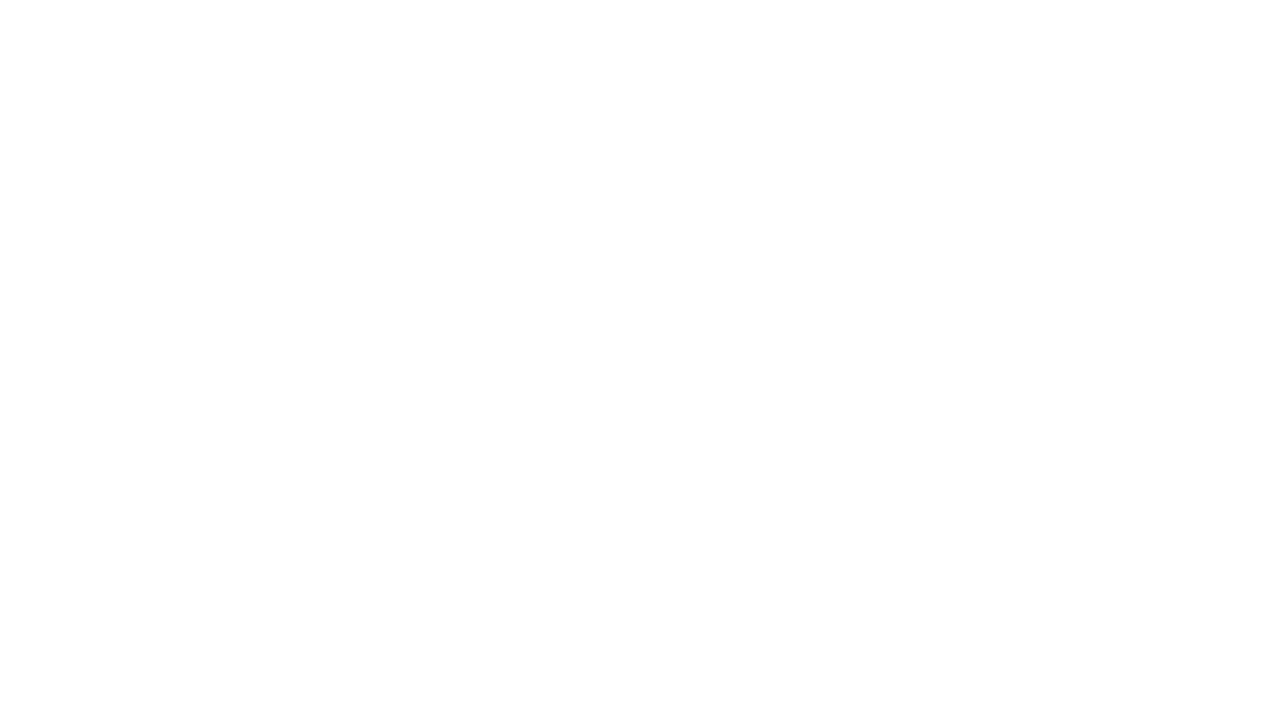
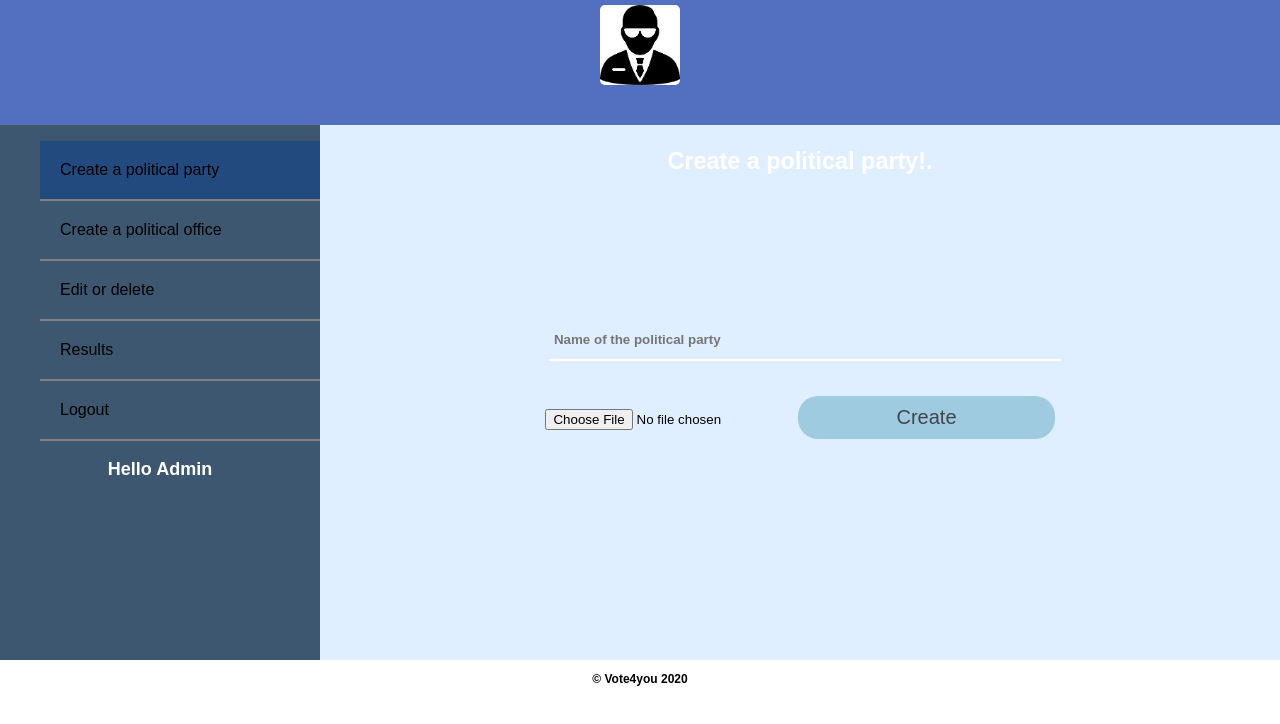
Before and after one commit to Ally4/Your-Vote-React, a React (Create React App) app: page /create-party in a window 1280 px wide. Shown: the top 724 px of the page. Built offline with nearby package versions, Linux system fonts and the light colour scheme.

Commit message:
feature(create):party component-for-create-party [finishes #172064667]

```diff
--- a/src/App.js
+++ b/src/App.js
@@ -11,6 +11,7 @@ import PoliticianDashboard from './components/PoliticianDashboard';
 import ResultsPolitician from './components/ResultsPolitician';
 import ResultsAdmin from './components/ResultsAdmin';
 import ResultsUser from './components/ResultsUser';
+import CreateParty from './components/CreateParty';
 import './App.css';
 class App extends Component {
   render() {
@@ -28,6 +29,7 @@ class App extends Component {
         <Route path="/results-politician" component={ResultsPolitician} />
         <Route path="/results-admin" component={ResultsAdmin} />
         <Route path="/results-user" component={ResultsUser} />
+        <Route path="/create-party" component={CreateParty} />
         <Route />
       </Switch>
     </Router>
--- a/src/components/AdminDashboard.js
+++ b/src/components/AdminDashboard.js
@@ -10,7 +10,7 @@ class AdminDashboard extends Component {
     <div class="content">
         <div class="sidebar">
             <ul>
-                <li ><Link to="">Create a political party</Link></li>
+                <li ><Link to="/create-party">Create a political party</Link></li>
                 <li ><Link to="">Create a political office</Link></li>
                 <li ><Link to="">Edit or delete</Link></li>
                 <li><Link to="/results-admin">Results</Link></li>
--- /dev/null
+++ b/src/components/CreateParty.js
@@ -0,0 +1,43 @@
+import React, { Component } from 'react';
+import { Link } from 'react-router-dom';
+import admin from '../4.png';
+
+class CreateParty extends Component {
+    render() {
+        return (
+<body>
+    <div className="icon"><img src={admin} id="iconId" alt="admin"/></div>
+    <div className="content">
+        <div className="sidebar">
+            <ul>
+                <li style={{background: "#234a7e"}}>Create a political party</li>
+                <li ><Link to="">Create a political office</Link></li>
+                <li><Link to="">Edit or delete</Link></li>
+                <li><Link to="/results-admin">Results</Link></li>
+                <li><Link to="/">Logout</Link></li>
+            </ul>
+            <p className="greet">Hello Admin</p>
+        </div>
+        <div className="subcontent">
+            <h3>Create a political party!.</h3>
+            <div className="forms-create">
+                <form>
+                  <input type="text" id="create" placeholder="Name of the political party" required />
+                  <input type="file" id="create" name="img" accept="image/*" />
+                  <Link to="/admin-dashboard">
+                  <input type="submit" id="create" value="Create" required />
+                  </Link>
+                </form>
+                <div></div>
+              </div>
+        </div>
+    </div>
+    <div className="footer">
+        <p>&copy; Vote4you 2020</p>
+    </div>
+</body>
+        );
+    }
+}
+
+export default CreateParty;
```
